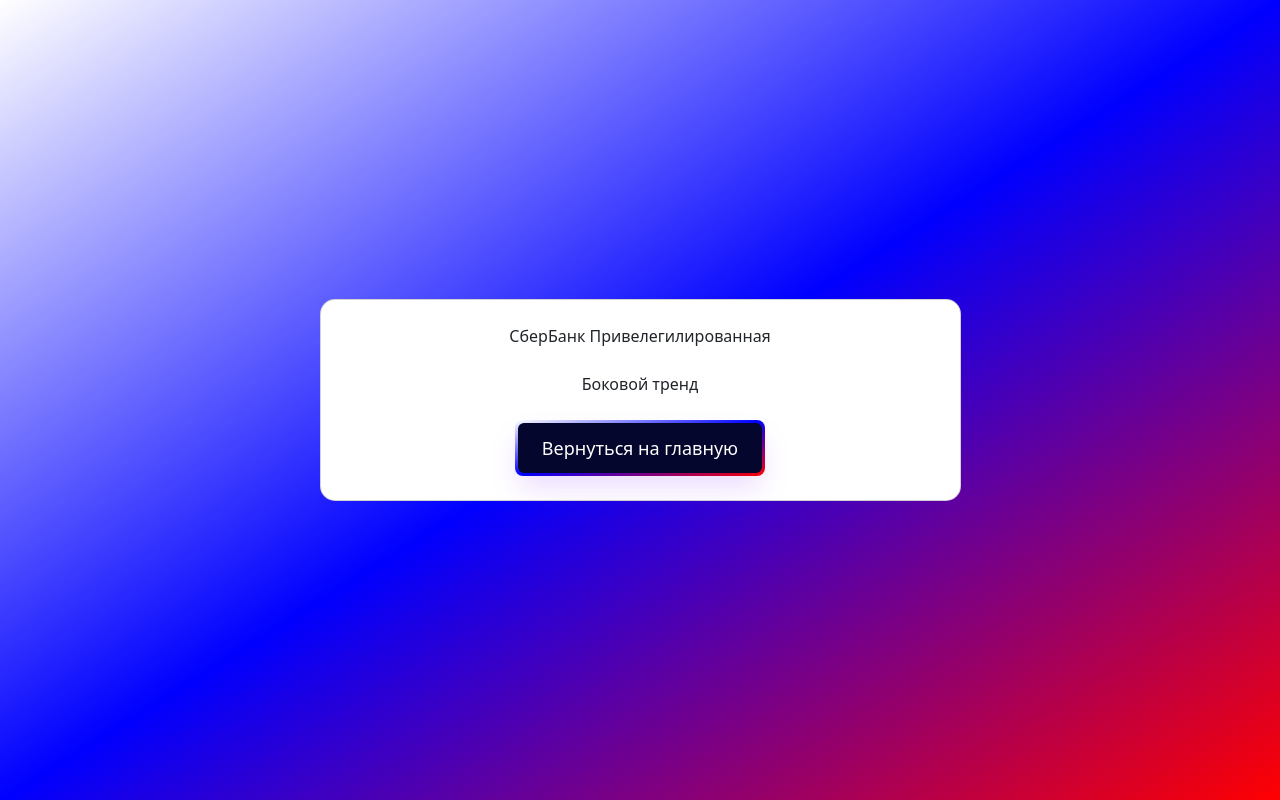
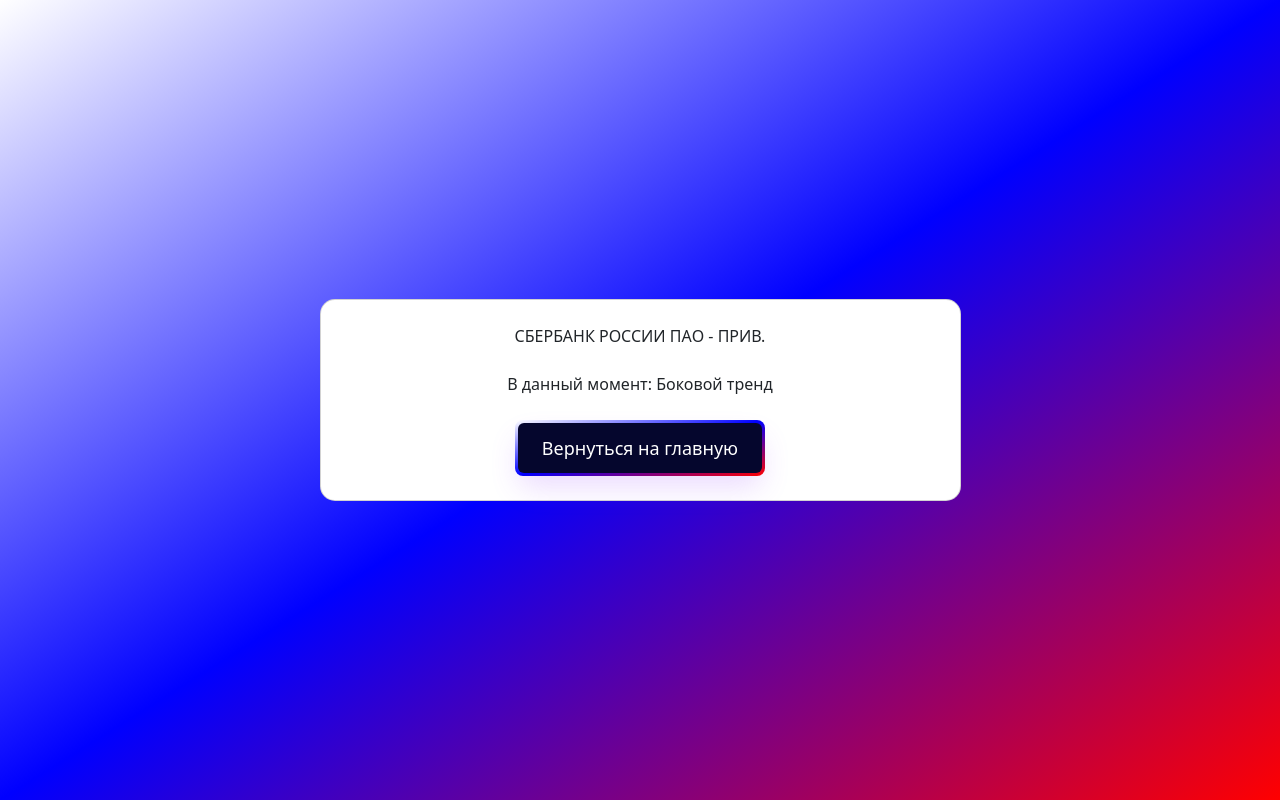
Before and after one commit to kharitonovdo/TradeBot, a Flask app: page /buy in a window 1280 px wide. Run offline with Flask 3, Linux system fonts and the light colour scheme; a database or web service that is not in the repository returns one stand-in record (values such as "Sample title"); data that the repository does not hold is empty; parts of the project's set-up code (start-up, migrations or seed data) failed here and were passed over; some libraries are stand-ins or nearby versions.

Commit message:
inital commit

```diff
--- a/templates/buy.html
+++ b/templates/buy.html
@@ -13,9 +13,10 @@
           <div class="row justify-content-center align-items-center h-100">
             <div class="col-12 col-lg-9 col-xl-7">
               <div class="card shadow-2-strong card-registration" style="border-radius: 15px;">
-                <center><div class="my-4">СберБанк Привелегилированная </div></center>
-                 <center><div> {{ result }}</div></center>
-                <center><a style='text-decoration: none;' href="/"><button class="my-4"><span class="text">Вернуться на главную</span></button></a></center>
+                <center><div class="my-4">СБЕРБАНК РОССИИ ПАО - ПРИВ. </div></center>
+                 <center><div>В данный момент: {{ result }}</div></center>
+                <center><a style='text-decoration: none;' href="/"><button class="my-4">
+                  <span class="text">Вернуться на главную</span></button></a></center>
         </div>
       </section>
 </body>
--- a/templates/index.html
+++ b/templates/index.html
@@ -37,7 +37,7 @@
         <center><div class="card text-bg-white mb-3 border-color-black" style="max-width: 30rem; text-align: center;">
             <div class="card-header"><strong>Важно знать!!!</strong></div>
             <div class="card-body">
-              <p class="card-text" style="text-align: left;">Существует: <br>
+              <p class="card-text" style="text-align: left;">
                 <strong>Восходящий тренд</strong> - Каждая последующая вершина и впадина превосходит по размеру предыдущую.<br>
                 <strong>Нисходящий тренд</strong> - Новая вершина и впадина ниже предшествующей.<br>
                 <strong>Боковой тренд</strong> - Приблизительно одинаковый уровень вершин и впадин.<br></p>
```
Also changed, not shown: static/css/assets/css/style.css (line endings or trailing spaces).
